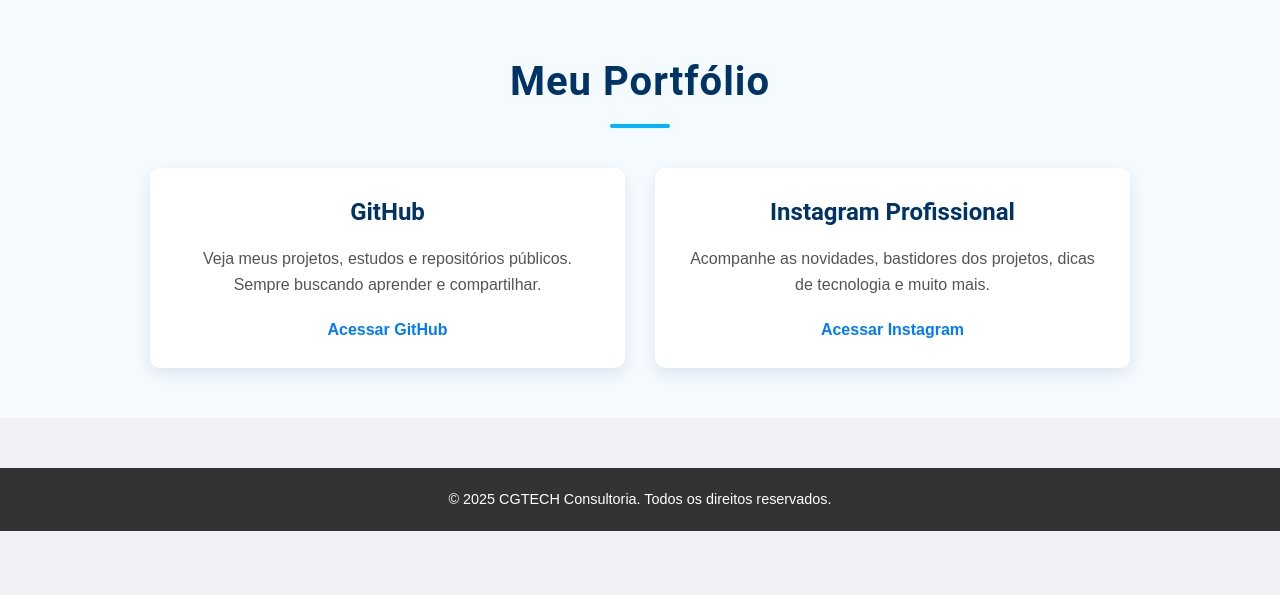
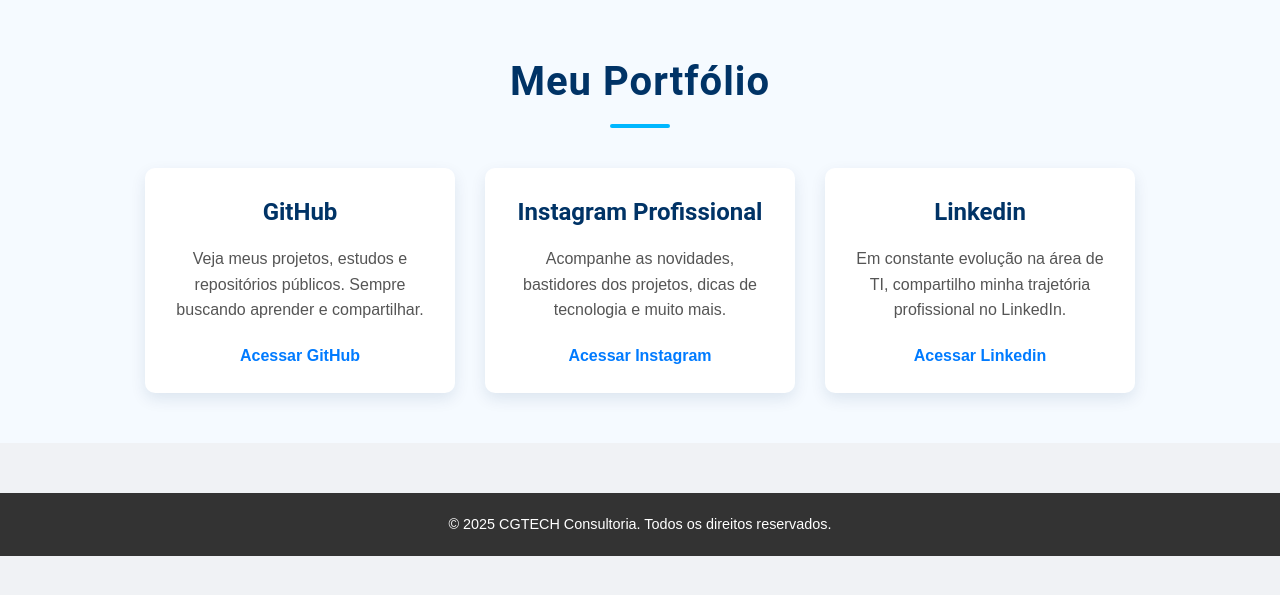
Before and after one commit to GabrielCarlosG/TecBlog, a Python web app: template APP/templates/Portifolio.html in a window 1280 px wide. Shown: the part 150-745 px from the top of the page. Run offline with Jinja, Linux system fonts and the light colour scheme; the template is opened without the code that fills it, so the values that code supplies are empty.

Commit message:
modificacao portfolio

```diff
--- a/APP/static/css/portifolio.css
+++ b/APP/static/css/portifolio.css
@@ -18,7 +18,7 @@
     display: grid;
     grid-template-columns: repeat(auto-fit, minmax(280px, 1fr));
     gap: 30px;
-    max-width: 1000px;
+    max-width: 1010px;
     margin: 0 auto;
     padding: 0 10px;
 }
--- a/APP/templates/Portifolio.html
+++ b/APP/templates/Portifolio.html
@@ -21,6 +21,11 @@
                     <p>Acompanhe as novidades, bastidores dos projetos, dicas de tecnologia e muito mais.</p>
                     <a href="https://www.instagram.com/cgtech_consultoria/" target="_blank">Acessar Instagram</a>
                 </div>
+                <div class="portfolio-card">
+                    <h3>Linkedin</h3>
+                    <p>Em constante evolução na área de TI, compartilho minha trajetória profissional no LinkedIn.</p>
+                    <a href="https://www.linkedin.com/in/carlos-amorim27/" target="_blank">Acessar Linkedin</a>
+                </div>
             </div>
         </section>
 
```
